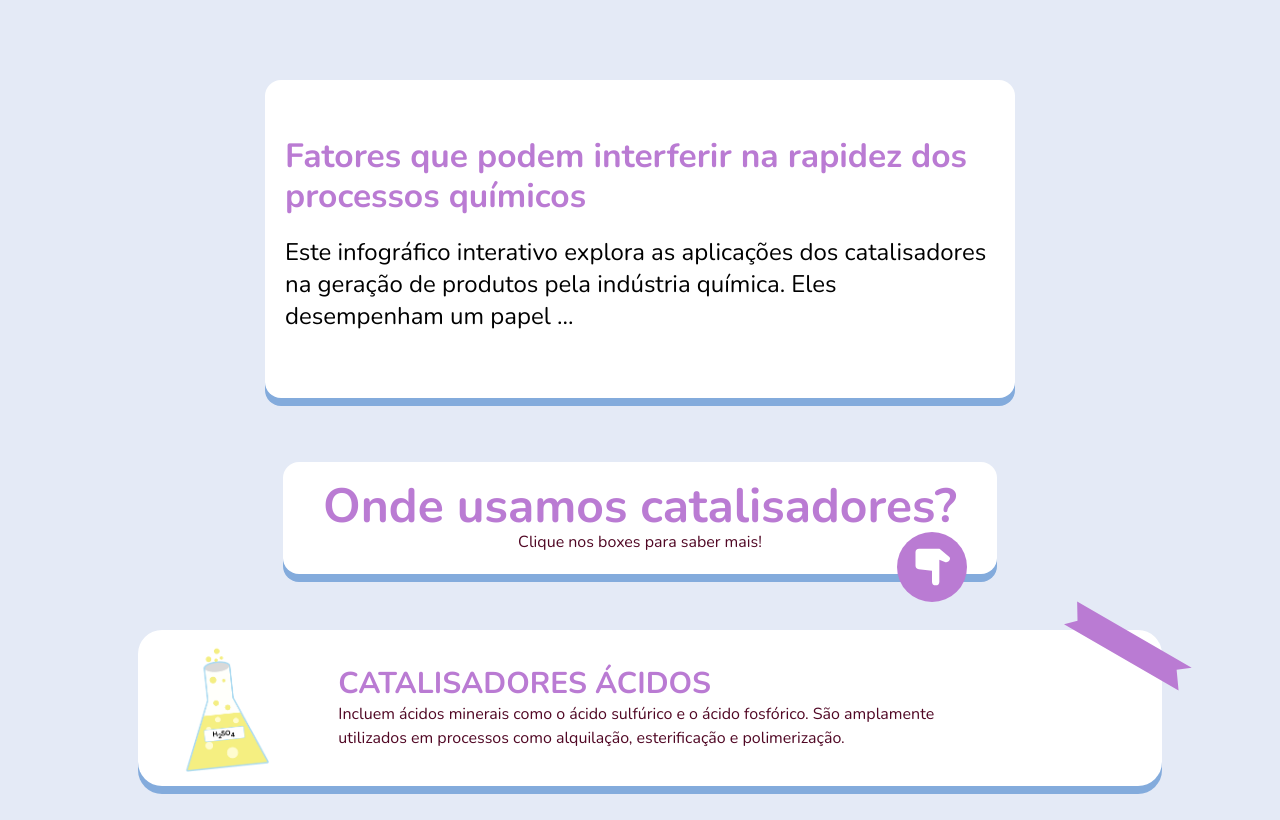
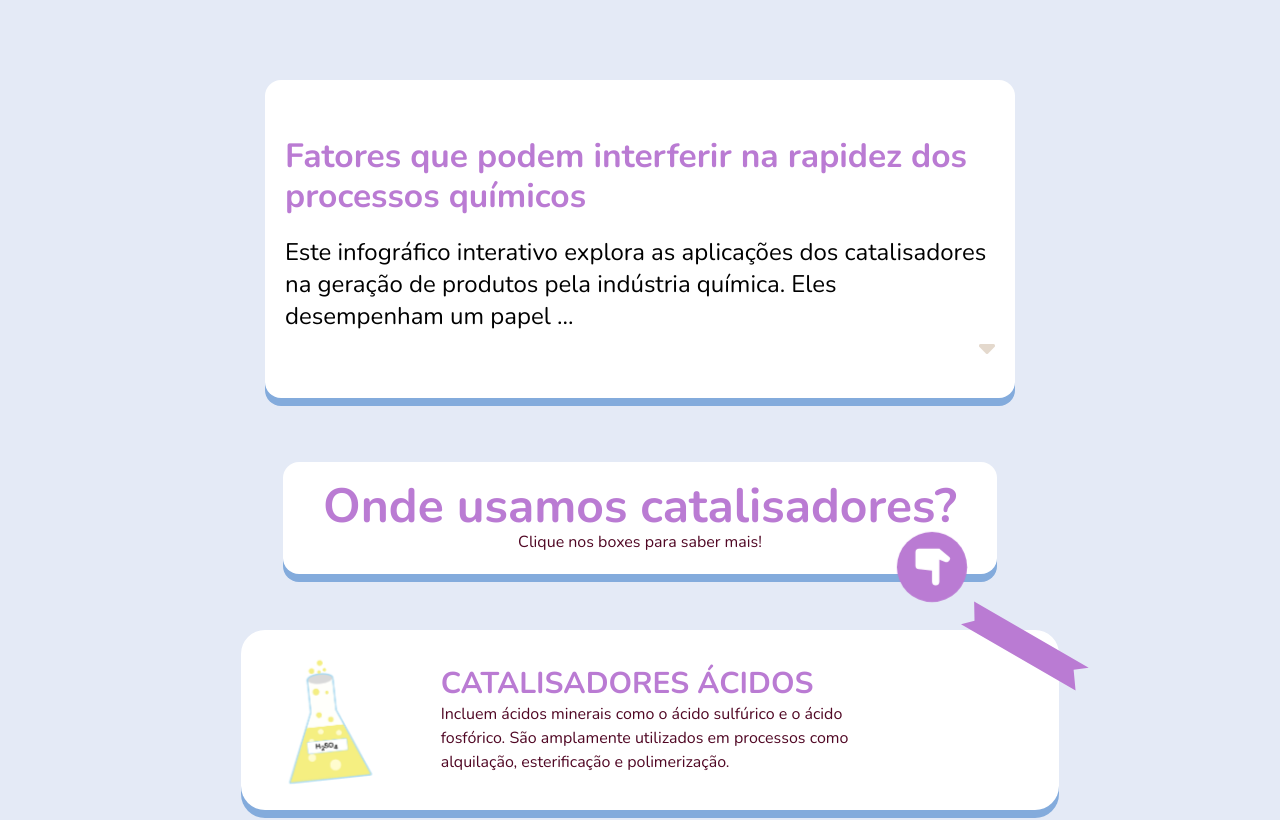
Before and after one commit to ricardoabb/qui_c6_l2a_078, a Next.js app: page / in a window 1280 px wide. Shown: the top 820 px of the page. Built offline with nearby package versions, Linux system fonts and the light colour scheme.

Commit message:
🐛 Card size

```diff
--- a/src/app/components/Card.tsx
+++ b/src/app/components/Card.tsx
@@ -25,7 +25,7 @@ export function Card({ title = "title test", subtitle, cardSubtitle, content, im
 
 
     return (
-        <div className={`group relative bg-[#fff] mx-auto  flex justify-center items-center py-9 rounded-3xl w-full md:w-10/12 shadow-solid cursor-pointer`} onClick={() => openModal({
+        <div className={`group relative bg-[#fff] mx-auto  flex justify-center items-center py-9 rounded-3xl w-full md:w-8/12 shadow-solid cursor-pointer`} onClick={() => openModal({
             title: title,
             subtitle: subtitle,
             cardSubtitle: cardSubtitle,
@@ -50,7 +50,7 @@ export function Card({ title = "title test", subtitle, cardSubtitle, content, im
                 width="190" height="132" viewBox="0 0 190 132" fill="none" xmlns="http://www.w3.org/2000/svg">
                 <path d="M19.5 0L189.548 98.1773L167.167 101.421L170.048 131.952L0 33.775L20.0677 28.6179L19.5 0Z" />
             </svg>
-            <div className="absolute left-[-32px] w-20  lg:w-48 h-20  lg:h-32  ml-5 animate-pulse select-none">
+            <div className="absolute left-[-32px] w-20  md:w-48 h-20  md:h-32  ml-5 animate-pulse select-none">
                 <Image
                     src={imageThumb}
                     alt={title}
```
